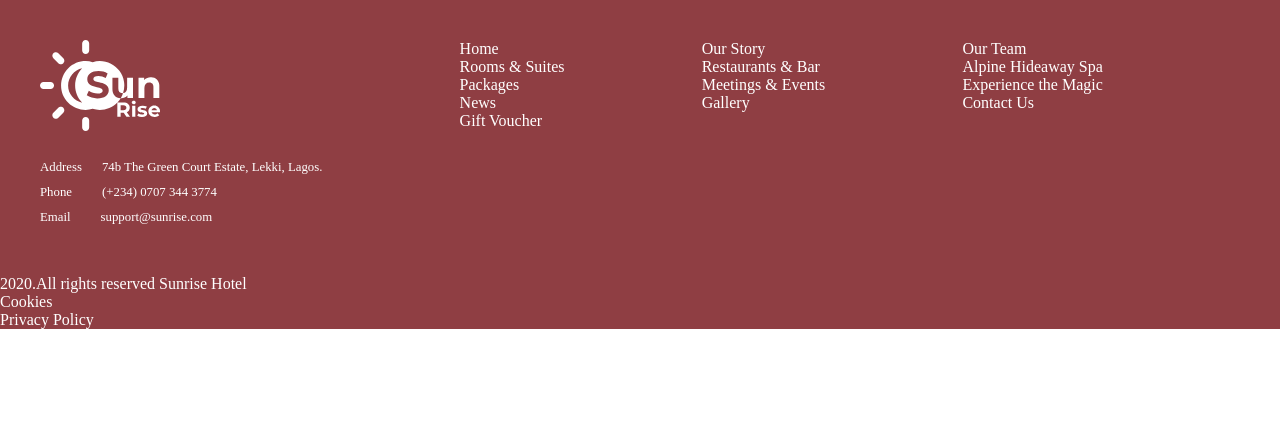
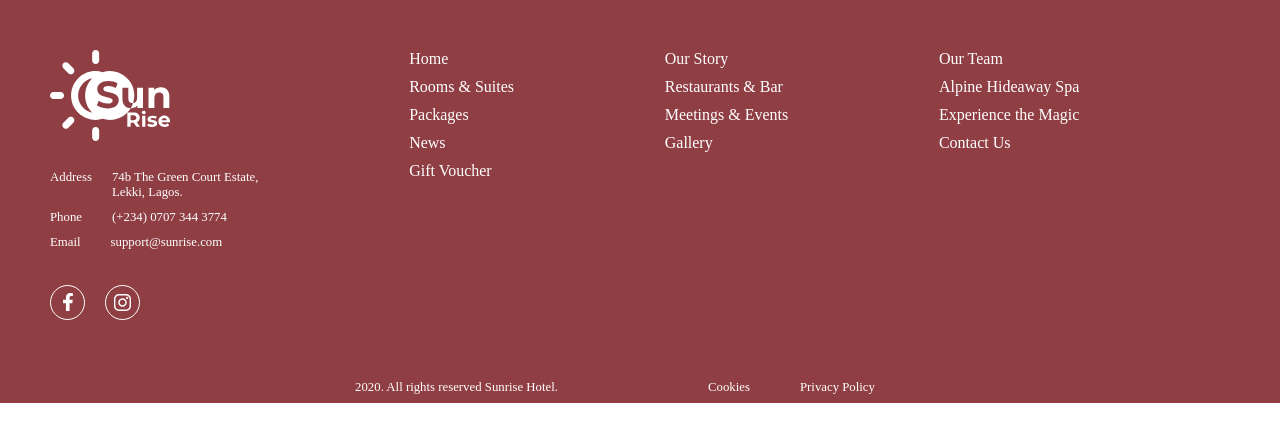
Before and after one commit to omotolamacaulay/Sunrise-hotel, a plain HTML site: page index.html in a window 1280 px wide. Drawn offline with Linux system fonts and the light colour scheme.

Commit message:
Update on content

```diff
--- a/index.html
+++ b/index.html
@@ -22,7 +22,7 @@
             <div class="detailsec">
               <p class="detailhead address">Address</p>
               <p class="detailcontent">
-                74b The Green Court Estate, Lekki, Lagos.
+                74b The Green Court Estate,<br />Lekki, Lagos.
               </p>
             </div>
             <div class="detailsec">
@@ -33,6 +33,18 @@
               <p class="detailhead">Email</p>
               <a href="mailto:support@sunrise.com" class="footerlink">
                 <p class="detailcontent">support@sunrise.com</p>
+              </a>
+            </div>
+          </div>
+          <div class="footersocial">
+            <div class="FB">
+              <a href="#" class="footerlink">
+                <div class="FBcircle"></div>
+              </a>
+            </div>
+            <div class="IG">
+              <a href="#" class="footerlink">
+                <div class="IGcircle"></div>
               </a>
             </div>
           </div>
@@ -78,7 +90,7 @@
         </div>
       </div>
       <div class="base">
-        <p class="basetext">2020.All rights reserved Sunrise Hotel</p>
+        <p class="copyright">2020. All rights reserved Sunrise Hotel.</p>
         <a href="#" class="footerlink"><p class="basetext">Cookies</p></a>
         <a href="#" class="footerlink"
           ><p class="basetext">Privacy Policy</p></a
--- a/styles/index.css
+++ b/styles/index.css
@@ -13,7 +13,7 @@ footer{
 }
 .enquiry{
     display: flex;
-    padding: 40px;
+    padding: 50px 50px 60px;
 }
 .sec{
     flex-grow: 1;
@@ -37,6 +37,43 @@ footer{
 .address{
     padding-right: 20px;
 }
-.detailcontent{
-    font-weight: lighter;
+/* .detailcontent{
+    font-weight: 300;
+} */
+.footersocial{
+    display: flex;
+    padding-top: 25px;
 }
+.IG,.FB{
+    margin-right: 20px;
+}
+.IGcircle,.FBcircle{
+  border: solid 1.5px #FFFFFF;
+  border-radius: 50%;
+  width: 35px;
+  height: 35px;
+  background-image: url(/assets/Icons/Icon\ awesome-facebook-f.svg);
+  background-size: 30%;
+  background-position: 50% 50%;
+  background-repeat: no-repeat;
+}
+.IGcircle{
+    background-size: 50%;
+    background-image: url(/assets/Icons/Icon\ ionic-logo-instagram.svg);
+}
+.sec-content{
+    padding-bottom: 10px;
+    font-size: 1rem;
+}
+.base{
+    display: flex;
+    font-size: 0.8rem;
+    padding-bottom: 8px;
+    justify-content: center;
+}
+.copyright{
+    margin-right:150px;
+}
+.basetext{
+    margin-right: 50px;
+}
```
